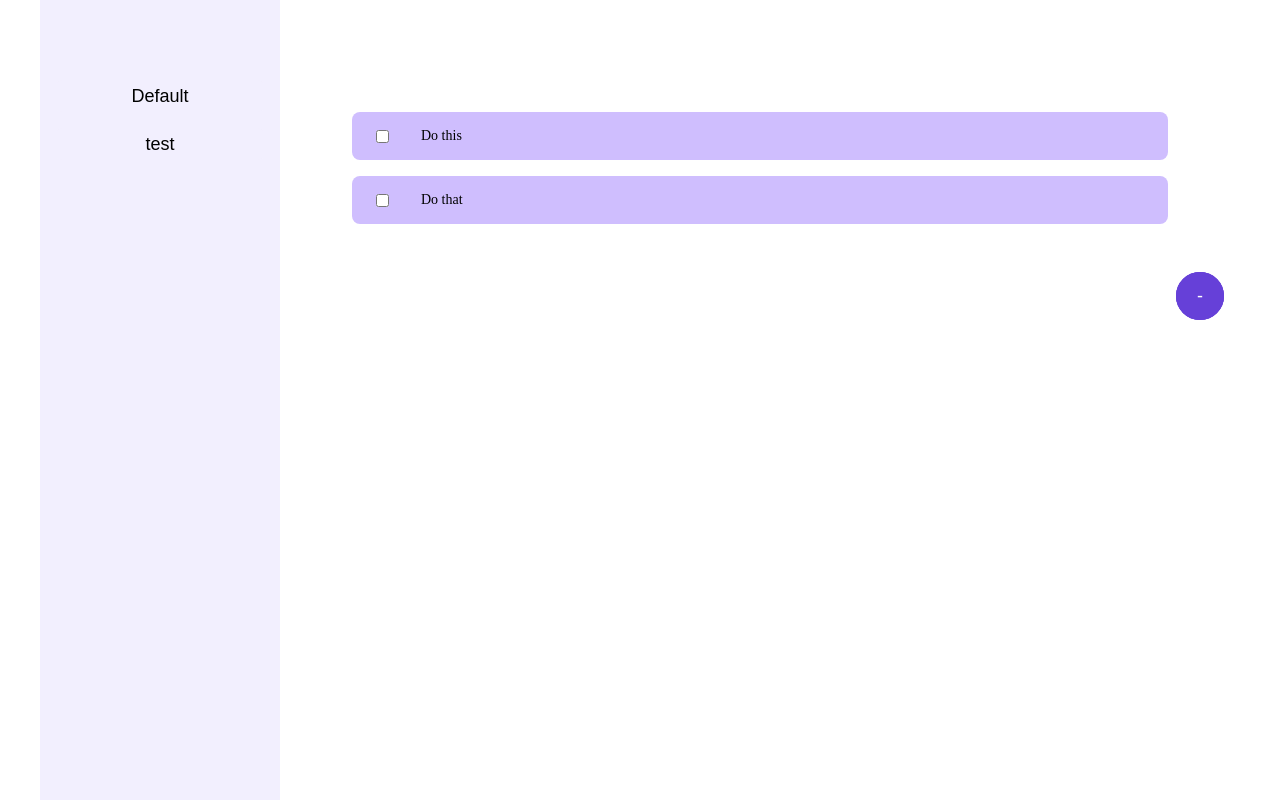
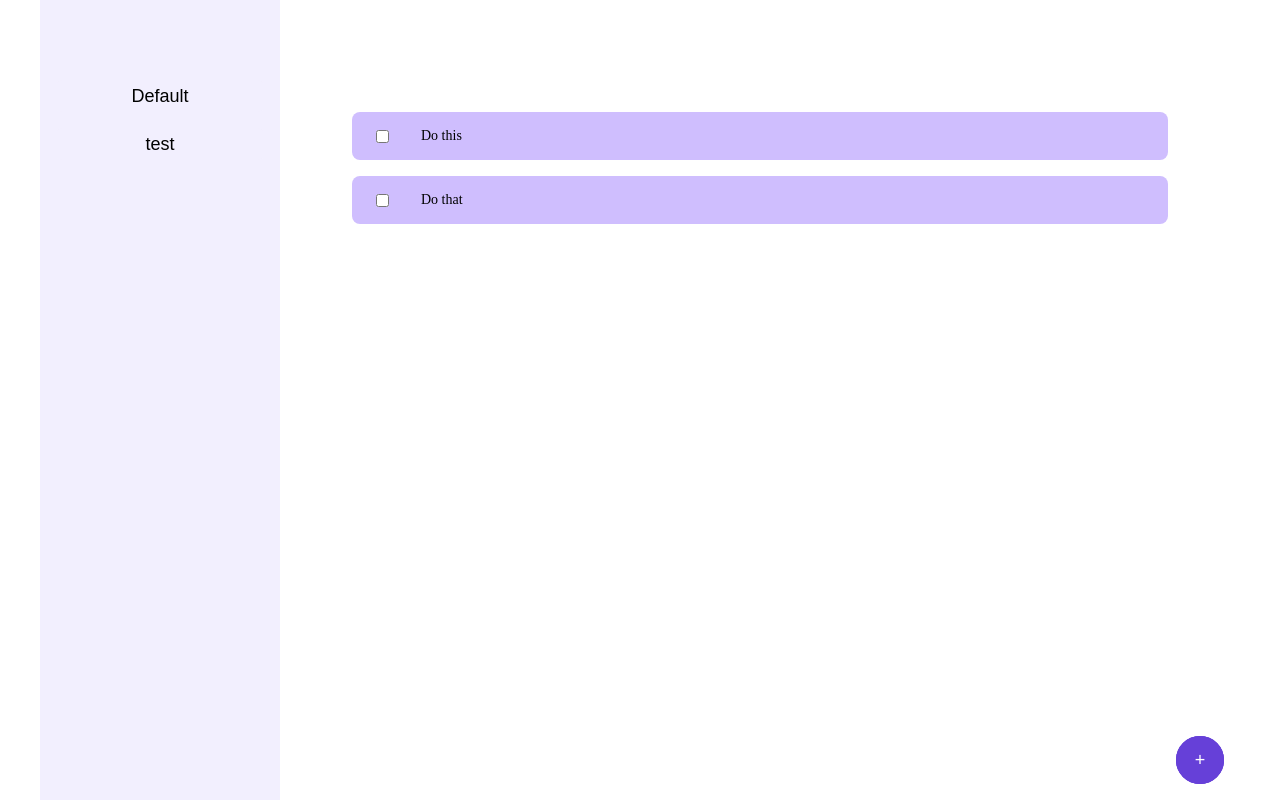
Before and after one commit to Emphibian/top-todolist, a website built with webpack: page src/index.html in a window 1280 px wide. Built offline with nearby package versions, Linux system fonts and the light colour scheme.

Commit message:
Fix todo-list not grabbing full space

```diff
--- a/src/addButton.js
+++ b/src/addButton.js
@@ -1,6 +1,6 @@
 export default function createAddButton() {
   const addButton = document.createElement('button');
-  addButton.textContent = '-';
+  addButton.textContent = '+';
 
   addButton.addEventListener('click', () => {
     const dialogBox = document.querySelector('#addTask');
--- a/src/style.css
+++ b/src/style.css
@@ -43,6 +43,7 @@
   gap: 1rem;
   padding: 7rem 0;
   position: relative;
+  height: 100%;
 }
 
 .todo-item {
```
